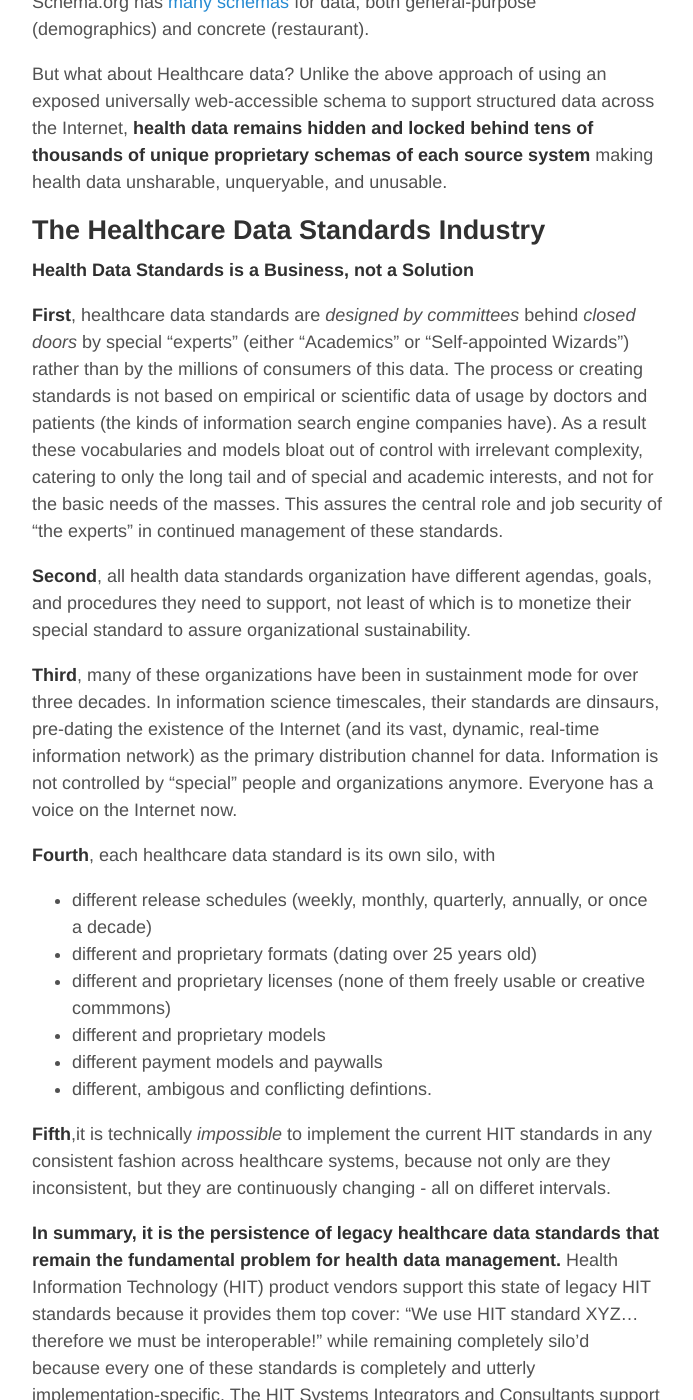
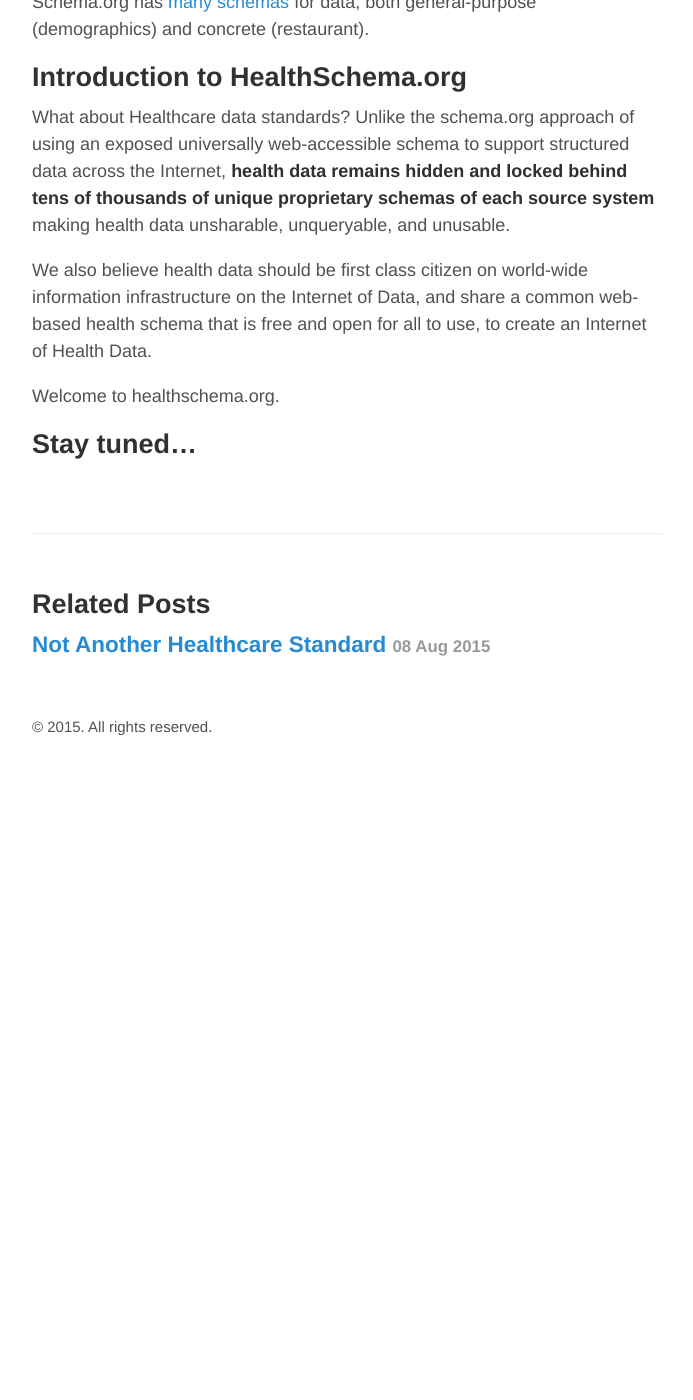
Before and after one commit to healthschema/healthschema.github.io, a Jekyll site: the page built from _posts/2015-08-07-hello-schema-org.md, in a window 1280 px wide and 1400 px high, scrolled down 1090 px. Shown: the whole window, without its empty margins (293-986 px from the left). Built offline with Jekyll 4.4.1, drawn with Linux system fonts in a browser that asks for light colours; after the commit the page ends 1866 px from its top, so only the background shows below that; some of the changed text lies outside the part shown.

```diff
--- a/_posts/2015-08-07-hello-schema-org.md
+++ b/_posts/2015-08-07-hello-schema-org.md
@@ -16,46 +16,13 @@
 
 Schema.org has [many schemas](http://schema.org/docs/schemas.html) for data, both general-purpose (demographics) and concrete (restaurant).
 
-But what about Healthcare data? Unlike the above approach of using an exposed universally web-accessible schema to support structured data across the Internet, **health data remains hidden and locked behind  tens of thousands of unique proprietary schemas of each source system** making health data unsharable, unqueryable, and unusable.
-
-
-The Healthcare Data Standards Industry
------
-
-**Health Data Standards is a Business, not a Solution**
-
-**First**, healthcare data standards are *designed by committees* behind *closed doors* by special "experts" (either "Academics" or "Self-appointed Wizards") rather than by the millions of consumers of this data. The process or creating standards is not based on empirical or scientific data of usage by doctors and patients (the kinds of information search engine companies have).  As a result these vocabularies and models bloat out of control with irrelevant complexity, catering to only the long tail and of special and academic interests, and not for the basic needs of the masses. This assures the central role and job security of "the experts"  in continued management of these standards.
-
-**Second**, all health data standards organization have different agendas, goals, and procedures they need to support, not least of which is to monetize their special standard to assure organizational sustainability.
-
-**Third**, many of these organizations have been in sustainment mode for over three decades.  In information science timescales, their standards are dinsaurs, pre-dating the existence of the Internet (and its vast, dynamic, real-time information network) as the primary distribution channel for data.  Information is not controlled by "special" people and organizations anymore. Everyone has a voice on the Internet now.
-
-**Fourth**, each healthcare data standard is its own silo, with
-
-* different release schedules  (weekly, monthly, quarterly, annually, or once a decade)
-* different and proprietary formats (dating over 25 years old)
-* different and proprietary licenses (none of them freely usable or creative commmons)
-* different and proprietary models
-* different payment models and paywalls
-* different, ambigous and conflicting defintions.
-
-**Fifth**,it is technically *impossible* to implement the current HIT standards in any consistent fashion across healthcare systems, because not only are they inconsistent, but they are continuously changing - all on differet intervals.
-
-
-**In summary, it is the persistence of legacy healthcare data standards that remain the fundamental problem for health data management.**  Health Information Technology (HIT) product vendors support this state of legacy HIT standards because it provides them top cover: "We use HIT standard XYZ... therefore we must be interoperable!" while remaining completely silo'd because every one of these standards is completely and utterly implementation-specific.  The HIT Systems Integrators and  Consultants support the status quo, since it provides them a never-ending and lucrative supply of complex, costly data integration contracts.
-
-There is nothing new in the current landscape of HIT standards.  Only re-packaging of legacy standards, not unlike a plumber putting gold foil on clogged and leaking lead pipes and exlaiming "Look! A brand new (data) plumbing system!". And then the customer complains "but my (data) pipes are still leaking and clogged".
-
-
-**This begs the question: Why do we have "healthare-data-is-special" standards in the first place?  And to follow on:  Does this mean that healthcare data is categorically different from any other kind of data?**
-
 
 Introduction to HealthSchema.org
 -----
 
-**Healthcare data is not special.**  It is just data.  It does not require special containers and formats. And it must be available universally and freely to the people it belongs to, the patients. If we can represent ingredients for a recipe in structured form in machine-processable form unambiguously on the Internet, we can also represent a medication list or problem list!
+What about Healthcare data standards? Unlike the schema.org approach of using an exposed universally web-accessible schema to support structured data across the Internet, **health data remains hidden and locked behind  tens of thousands of unique proprietary schemas of each source system** making health data unsharable, unqueryable, and unusable.
 
-We therfore believe health data should be first class citizen on world-wide information infrastructure on the Internet of Data, and share a common web-based health schema that is free and open for all to use, to create an Internet of Health Data.
+We also believe health data should be first class citizen on world-wide information infrastructure on the Internet of Data, and share a common web-based health schema that is free and open for all to use, to create an Internet of Health Data.
 
 
 Welcome to healthschema.org.
```
Also changed, not shown: other parts of _posts/2015-08-07-hello-schema-org.md (+1 -1 lines), _posts/2015-08-08-not-another-healthcare-standard.md (added, +43 -0 lines).
